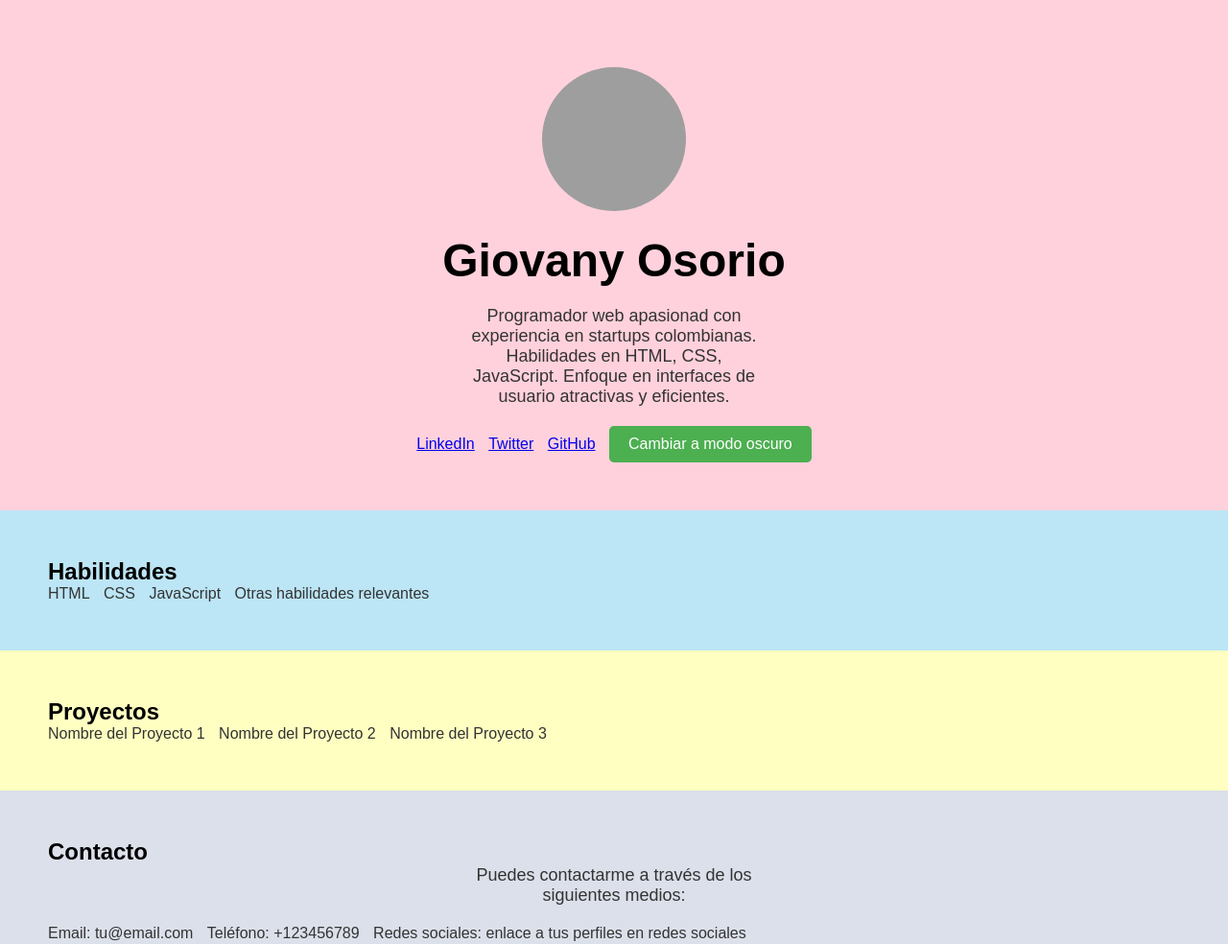
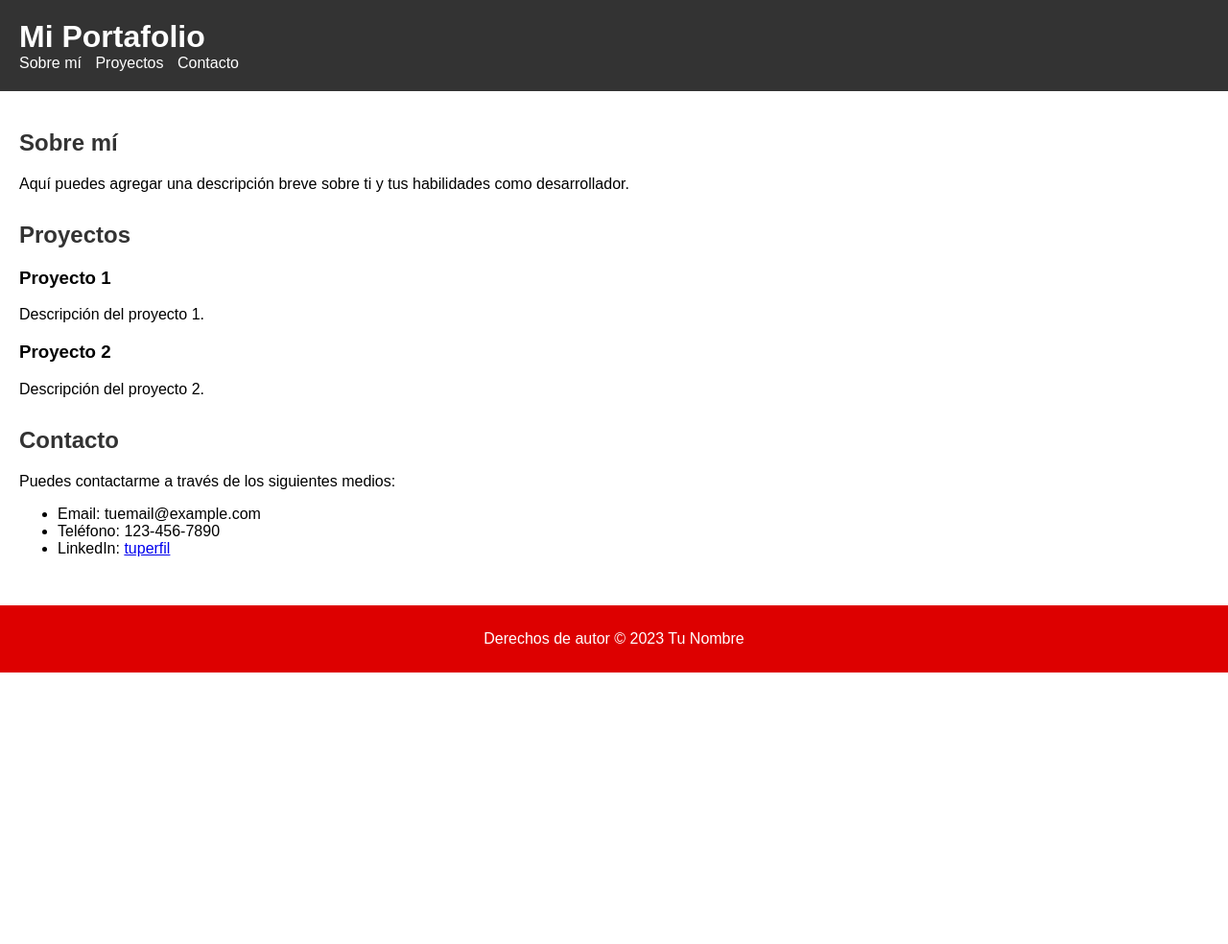
Before and after one commit to giovanyosorio/webPage-AI, a plain HTML site: page index.html in a window 1280 px wide. Shown: the whole page at 96% size. After the commit the page ends 800 px from the top, so only its background shows below. Drawn offline with Linux system fonts and the light colour scheme; grey boxes are pictures that could not be loaded.

Commit message:
webpage-ai

```diff
--- a/index.html
+++ b/index.html
@@ -1,61 +1,53 @@
 <!DOCTYPE html>
-<html>
-
+<html lang="es">
 <head>
-  <title>Mi Portafolio Personal</title>
-
+    <meta charset="UTF-8">
+    <meta name="viewport" content="width=device-width, initial-scale=1.0">
     <link rel="stylesheet" href="style.css">
+    <title>Portafolio</title>
 </head>
-
 <body>
-
-  <section id="inicio">
-    <img
-      src="https://images.unsplash.com/photo-1517694712202-14dd9538aa97?ixlib=rb-4.0.3&ixid=MnwxMjA3fDB8MHxwaG90by1wYWdlfHx8fGVufDB8fHx8&auto=format&fit=crop&w=870&q=80"
-      alt="Imagen de cabecera">
-    <h1>Giovany Osorio</h1>
-    <p>Programador web apasionad con experiencia en startups colombianas. Habilidades en HTML, CSS, JavaScript.
-      Enfoque en interfaces de usuario atractivas y eficientes.</p>
+    <header>
+        <h1>Mi Portafolio</h1>
+        <nav>
             <ul>
-
-      <li><a href="https://www.linkedin.com/">LinkedIn</a></li>
-      <li><a href="https://twitter.com/">Twitter</a></li>
-      <li><a href="https://github.com/">GitHub</a></li>
-      <button id="mode-toggle">Cambiar a modo oscuro</button>
-
+                <li><a href="#sobre-mi">Sobre mí</a></li>
+                <li><a href="#proyectos">Proyectos</a></li>
+                <li><a href="#contacto">Contacto</a></li>
             </ul>
-  </section>
-
-  <section id="habilidades">
-    <h2>Habilidades</h2>
-    <ul>
-      <li>HTML</li>
-      <li>CSS</li>
-      <li>JavaScript</li>
-      <li>Otras habilidades relevantes</li>
-    </ul>
+        </nav>
+    </header>
+    <main>
+        <section id="sobre-mi">
+            <h2>Sobre mí</h2>
+            <p>Aquí puedes agregar una descripción breve sobre ti y tus habilidades como desarrollador.</p>
         </section>
 
         <section id="proyectos">
             <h2>Proyectos</h2>
-    <ul>
-      <li>Nombre del Proyecto 1</li>
-      <li>Nombre del Proyecto 2</li>
-      <li>Nombre del Proyecto 3</li>
-
-    </ul>
+            <div class="proyecto">
+                <h3>Proyecto 1</h3>
+                <p>Descripción del proyecto 1.</p>
+            </div>
+            <div class="proyecto">
+                <h3>Proyecto 2</h3>
+                <p>Descripción del proyecto 2.</p>
+            </div>
+            <!-- Agrega más proyectos aquí -->
         </section>
 
         <section id="contacto">
             <h2>Contacto</h2>
             <p>Puedes contactarme a través de los siguientes medios:</p>
             <ul>
-      <li>Email: tu@email.com</li>
-      <li>Teléfono: +123456789</li>
-      <li>Redes sociales: enlace a tus perfiles en redes sociales</li>
+                <li>Email: tuemail@example.com</li>
+                <li>Teléfono: 123-456-7890</li>
+                <li>LinkedIn: <a href="https://www.linkedin.com/tuperfil">tuperfil</a></li>
             </ul>
         </section>
-
+    </main>
+    <footer>
+        <p>Derechos de autor &copy; 2023 Tu Nombre</p>
+    </footer>
 </body>
-<script src="script.js"></script>
 </html>
--- a/style.css
+++ b/style.css
@@ -1,193 +1,70 @@
-/* Reset de estilos para el body */
+/* Estilos generales */
 body {
+    font-family: Arial, sans-serif;
     margin: 0;
     padding: 0;
 }
 
-/* Estilos predeterminados para el botón */
-button {
-    padding: 10px 20px;
-    border: none;
-    border-radius: 5px;
-    background-color: #4CAF50;
-    color: #fff;
-    font-size: 16px;
-    cursor: pointer;
-}
-
-/* Estilos para el botón en modo oscuro */
-.dark-mode button {
+header {
     background-color: #333;
     color: #fff;
-}
-
-/* Estilos generales para los encabezados */
-h1,
-h2 {
-    margin: 0;
-    padding: 0;
-    font-family: Arial, sans-serif;
-    font-weight: bold;
+    padding: 20px;
 }
 
 h1 {
-    margin-bottom: 20px;
+    margin: 0;
 }
 
-/* Estilos para la sección de inicio */
-#inicio {
-    padding: 50px;
-    background-color: #FFD1DC;
-    text-align: center;
-}
-
-#inicio img {
-    width: 150px;
-    /* Cambiar el ancho de la imagen según tu preferencia */
-    height: 150px;
-    /* Cambiar la altura de la imagen según tu preferencia */
-    border-radius: 50%;
-    /* Opcional: agregar bordes redondeados a la imagen */
-    display: inline-block;
-    margin-top: 20px;
-    margin-bottom: 20px;
-}
-
-
-/* Estilos para la sección de habilidades */
-#habilidades {
-    padding: 50px;
-    background-color: #BCE5F5;
-}
-
-/* Estilos para la lista de habilidades */
-#habilidades ul {
-    list-style-type: none;
-}
-
-/* Estilos para la sección de proyectos */
-#proyectos {
-    padding: 50px;
-    background-color: #FFFFC2;
-}
-
-/* Estilos para la lista de proyectos */
-#proyectos ul {
-    list-style-type: none;
-}
-
-/* Estilos para la sección de contacto */
-#contacto {
-    padding: 50px;
-    background-color: #DCE0EA;
-}
-
-/* Estilos para la lista de contacto */
-#contacto ul {
-    list-style-type: none;
-}
-
-/* Estilos generales para los párrafos y listas */
-p,
-ul {
-    font-family: Arial, sans-serif;
-    font-size: 16px;
-    color: #333;
-}
-
-p {
-    max-width: 300px;
-    text-align: center;
-    margin: 0 auto;
-    margin-bottom: 20px;
-}
-
-ul {
+nav ul {
     list-style-type: none;
     padding: 0;
     margin: 0;
 }
 
-/* Estilos para los elementos de lista */
-li {
+nav ul li {
     display: inline;
-    /* Cambia a "inline-block" si quieres que tengan un ancho fijo */
     margin-right: 10px;
-    /* Espaciado entre los elementos de lista */
 }
 
-.dark-mode #habilidades {
-    background-color: #1f1f1f;
+nav ul li a {
     color: #fff;
+    text-decoration: none;
 }
 
-/* Estilos para la lista de habilidades en modo oscuro */
-.dark-mode #habilidades ul {
-    color: #fff;
+main {
+    padding: 20px;
 }
 
-/* Estilos para la sección de proyectos en modo oscuro */
-.dark-mode #proyectos {
-    background-color: #333;
-    color: #fff;
+section {
+    margin-bottom: 30px;
 }
 
-/* Estilos para la lista de proyectos en modo oscuro */
-.dark-mode #proyectos ul {
-    color: #fff;
+h2 {
+    color: #333;
 }
 
-/* Estilos para la sección de contacto en modo oscuro */
-.dark-mode #contacto {
-    background-color: #1a1a1a;
+footer {
+    background-color: #dd0000;
     color: #fff;
+    padding: 10px;
+    text-align: center;
 }
 
-/* Estilos para la lista de contacto en modo oscuro */
-.dark-mode #contacto ul {
-    color: #fff;
-}
-
-@media screen and (max-width: 480px) {
-    h1 {
-        font-size: 24px;
+/* Estilos específicos para dispositivos móviles */
+@media (max-width: 600px) {
+    footer{
+        background-color: aquamarine;
+    }
+    header {
+        text-align: center;
     }
 
-    p {
-        font-size: 14px;
+    nav {
+        margin-top: 10px;
     }
 
-    ul li {
-        font-size: 12px;
+    nav ul li {
+        display: block;
+        margin-bottom: 10
     }
 }
-
-/* Estilos para tabletas */
-@media screen and (min-width: 481px) and (max-width: 768px) {
-    h1 {
-        font-size: 36px;
-    }
-
-    p {
-        font-size: 16px;
-    }
-
-    ul li {
-        font-size: 14px;
-    }
-}
-
-/* Estilos para pantallas grandes */
-@media screen and (min-width: 769px) {
-    h1 {
-        font-size: 48px;
-    }
-
-    p {
-        font-size: 18px;
-    }
-
-    ul li {
-        font-size: 16px;
-    }
-}
```
Lines whose indentation alone changed are shown as unchanged.
